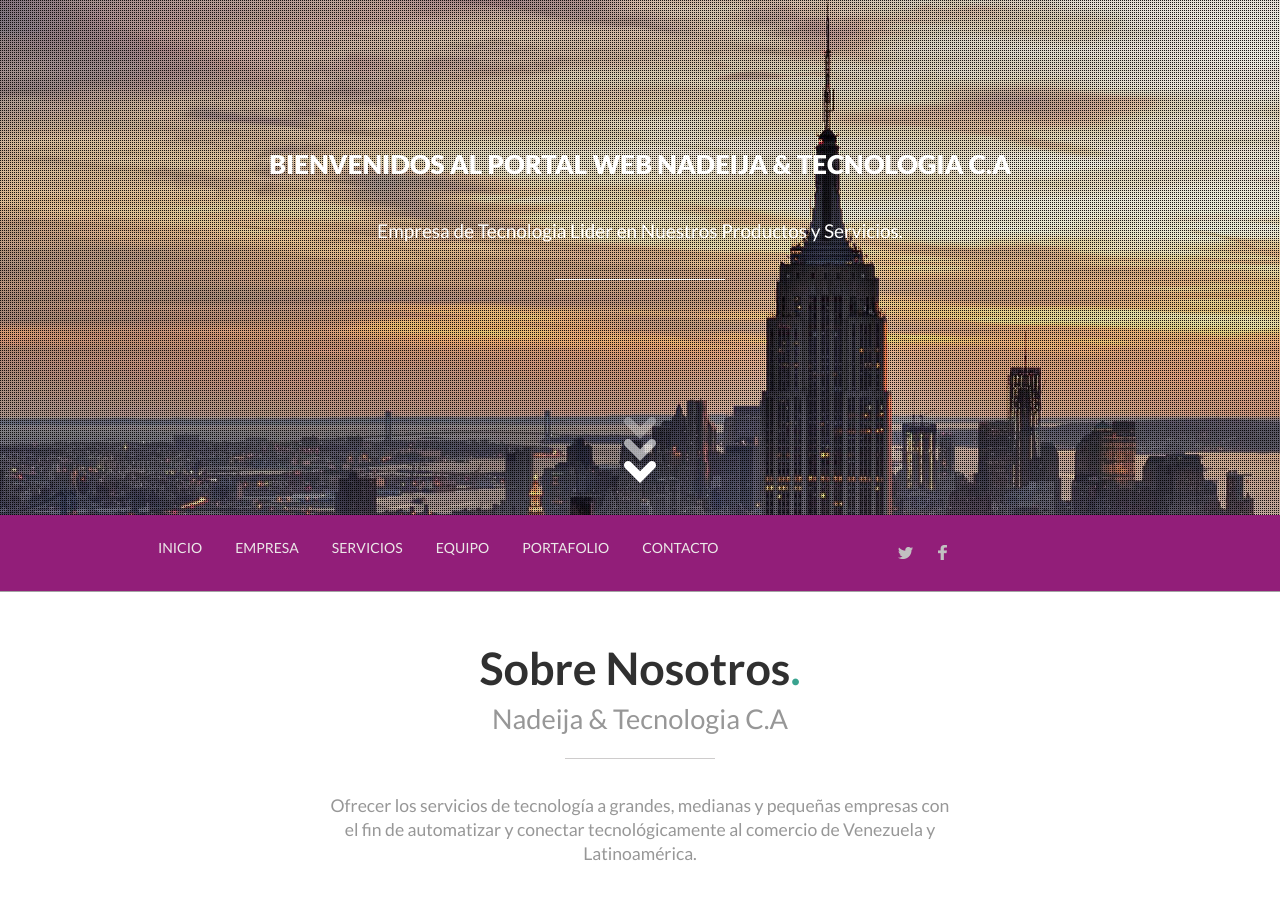
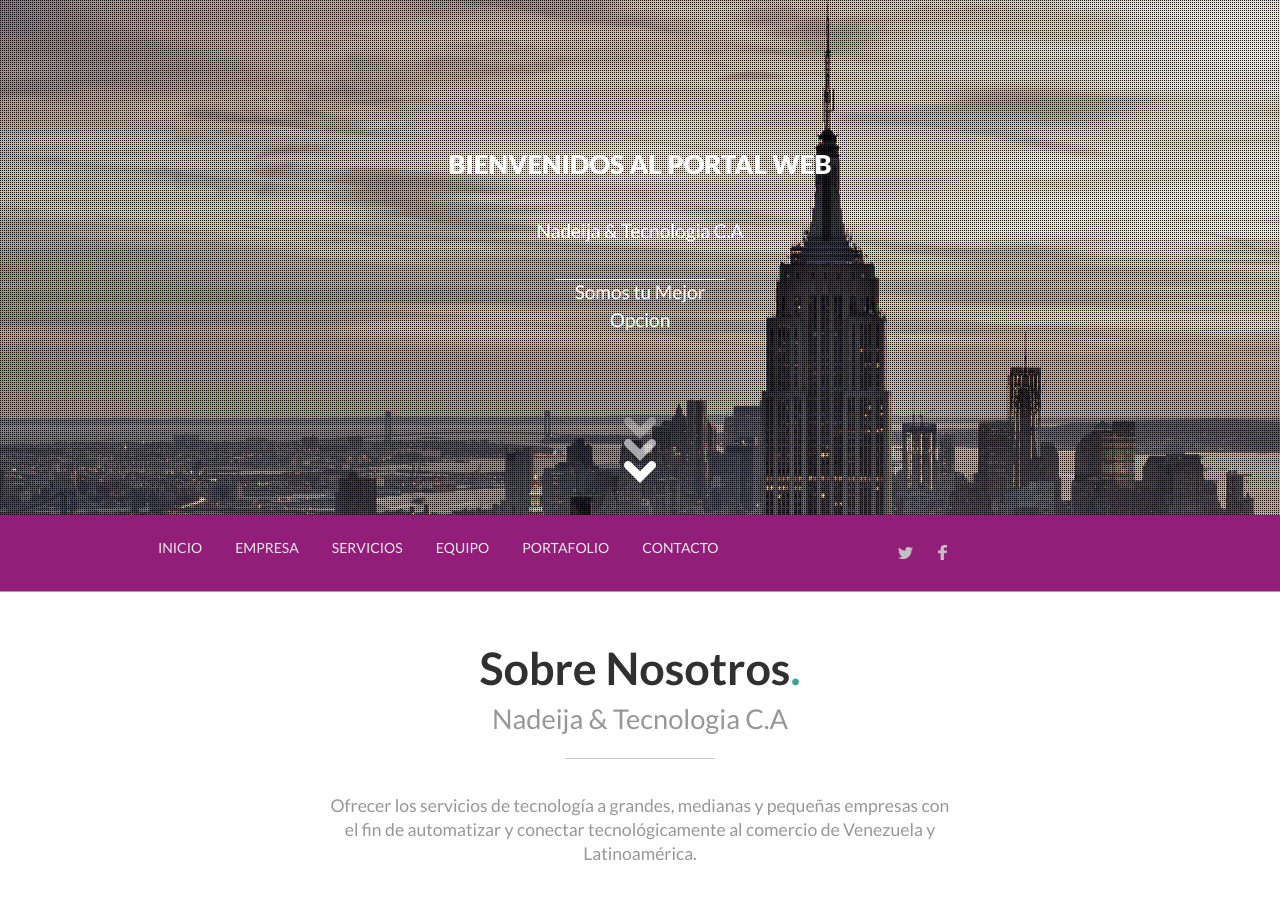
Before and after one commit to Carlosrqm01/pagina-nadeijatecnologia, a plain HTML site: page index.html in a window 1280 px wide. Shown: the top 905 px of the page. Drawn offline with nearby package versions, Linux system fonts and the light colour scheme.

Commit message:
Update index.html

```diff
--- a/index.html
+++ b/index.html
@@ -21,9 +21,9 @@ Lapto, PC e instalacion y mantenimentos de Camaras de Seguridad CCTV."/>
 				<div class="wrap clearfix">
 					<!--Cambiar logo-->
 					<!--<div class="logo1"><img src="images/logo.png" alt="title" /></div>-->
-					<h1>Bienvenidos al  Portal Web Nadeija & Tecnologia C.A</h1>
-					<p>Empresa de Tecnologia Lider en Nuestros Productos y Servicios.</p>
-					<h6> </h6>
+					<h1>Bienvenidos al  Portal Web</h1>
+					<p>Nadeija & Tecnologia C.A</p>
+					<h6>Somos tu Mejor Opcion</h6>
 					<a href="#about" class="button scroll"><img src="images/down.png"></a>
 					<div class="clear"> </div>
 				</div>
```
